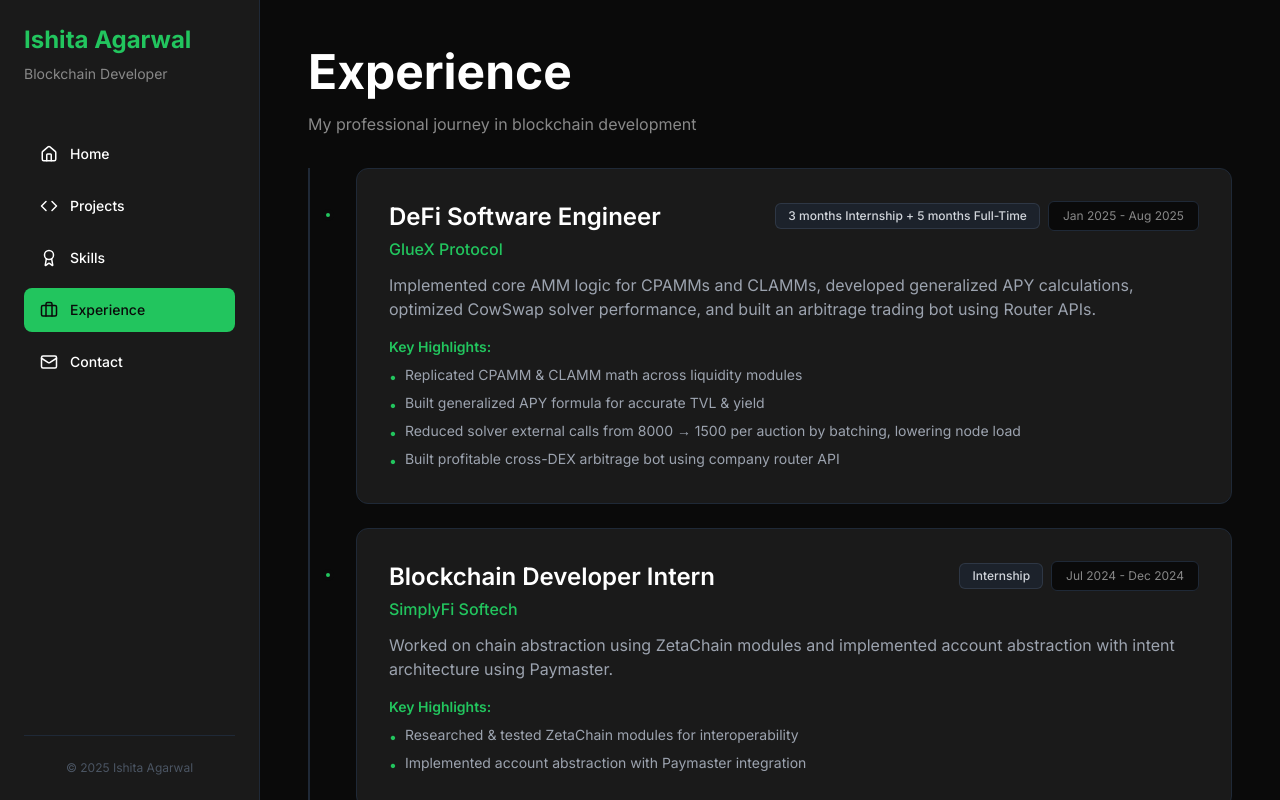
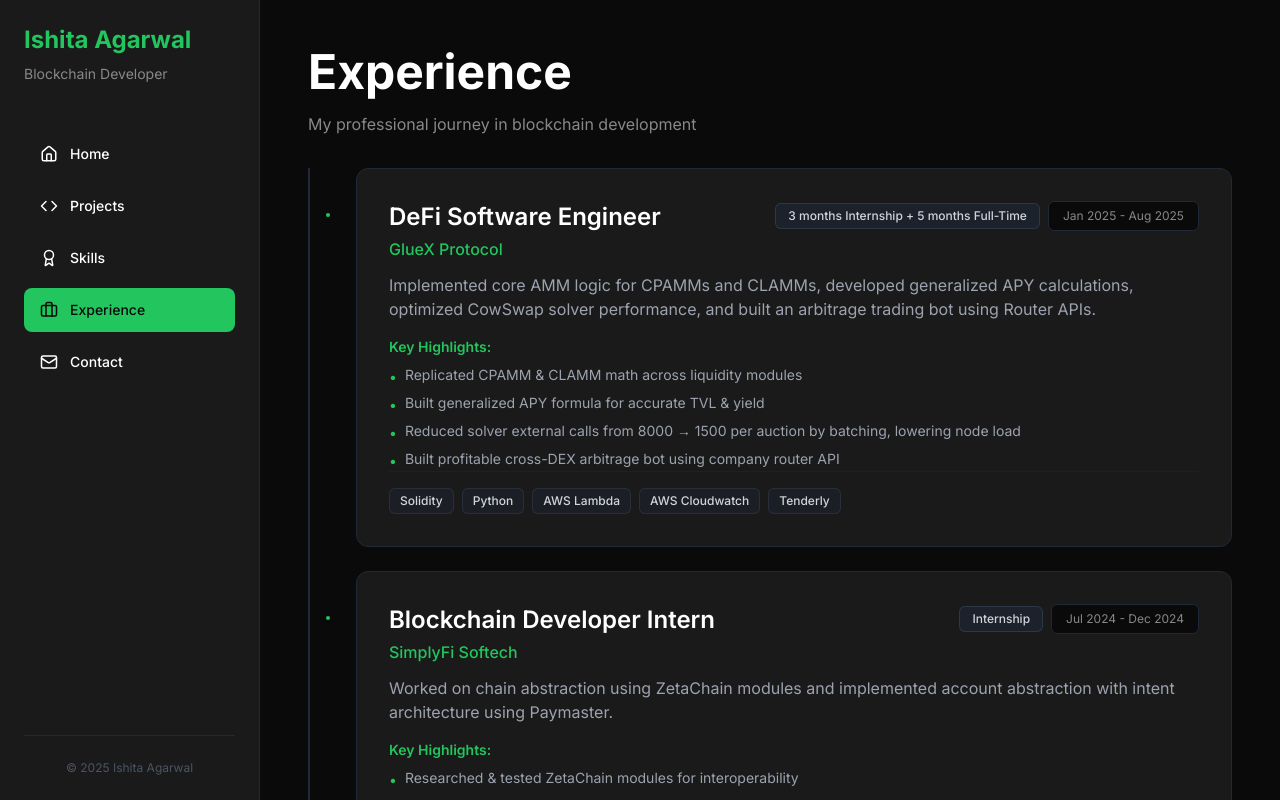
Before and after one commit to Ishita-02/Portfolio-website, a Next.js app: page /experience in a window 1280 px wide. Built offline with nearby package versions, Linux system fonts and the light colour scheme.

Commit message:
add tags for tech stack on experience

```diff
--- a/app/experience/page.tsx
+++ b/app/experience/page.tsx
@@ -13,6 +13,7 @@ export default function ExperiencePage() {
         "Reduced solver external calls from 8000 → 1500 per auction by batching, lowering node load",
         "Built profitable cross-DEX arbitrage bot using company router API",
       ],
+      techStack: ["Solidity", "Python", "AWS Lambda", "AWS Cloudwatch", "Tenderly"],
     },
     {
       role: "Blockchain Developer Intern",
@@ -25,6 +26,7 @@ export default function ExperiencePage() {
         "Researched & tested ZetaChain modules for interoperability",
         "Implemented account abstraction with Paymaster integration",
       ],
+      techStack: ["Solidity", "Javascript", "Hardhat"],
     },
     {
       role: "Full Stack Developer Intern",
@@ -39,6 +41,7 @@ export default function ExperiencePage() {
         "Developed user scoring & utility claim APIs",
         "Integrated Hotjar, Segment & Discord widgets for analytics",
       ],
+      techStack: ["Solidity", "Javascript", "Node.js", "Express.js", "MongoDB", "Postgres", "Next.js", "Segment", "Hotjar"],
     },
     {
       role: "Backend Developer",
@@ -54,39 +57,34 @@ export default function ExperiencePage() {
         "Collaborated with frontend and mobile teams to ensure seamless integration",
         "Improved code structure and reliability through refactoring and modularization",
       ],
+      techStack: ["Typescript", "Node.js", "Express.js", "MongoDB"],
     },
   ];
 
   return (
     <div>
-      {/* Responsive Typography */}
       <h1 className="text-4xl sm:text-5xl font-bold mb-4">Experience</h1>
       <p className="text-base text-muted mb-6 sm:mb-8">
         My professional journey in blockchain development
       </p>
 
       <div className="relative">
-        {/* Timeline Line: Adjusted left margin for smaller screens */}
         <div className="absolute left-4 sm:left-0 top-0 bottom-0 w-0.5 bg-gray-800"></div>
 
-        {/* Content Container: Adjusted left margin to accommodate the timeline line and dot */}
         <div className="space-y-6 ml-8 sm:ml-8 md:ml-12">
           {experiences.map((job, index) => (
             <div
               key={index}
               className="bg-card p-4 sm:p-8 rounded-xl border border-gray-800 relative hover:border-gray-700 transition-colors"
             >
-              {/* Timeline dot: Adjusted position to match the new timeline line */}
               <div className="absolute -left-4 sm:-left-[35px] top-6 sm:top-10 w-3 h-3 bg-accent rounded-full border-4 border-background"></div>
 
-              {/* Header: Title, Company, Period, Type */}
               <div className="flex flex-col sm:flex-row justify-between items-start mb-3 gap-2">
                 <div>
                   <h3 className="text-xl sm:text-2xl font-semibold mb-1">{job.role}</h3>
                   <p className="text-sm sm:text-base text-accent font-medium">{job.company}</p>
                 </div>
 
-                {/* Duration/Type Labels: Stacked vertically on mobile, side-by-side on tablet/desktop */}
                 <div className="flex flex-col sm:flex-row gap-2 sm:items-center sm:mt-0 mt-2">
                   <span className="px-3 py-1 rounded-md text-xs font-medium bg-gray-800/60 text-gray-300 border border-gray-700/70">
                     {job.type}
@@ -117,6 +115,19 @@ export default function ExperiencePage() {
                   ))}
                 </ul>
               </div>
+
+              <div className="pt-4 border-t border-gray-800/50">
+                <div className="flex flex-wrap gap-2">
+                  {job.techStack.map((tech, tIdx) => (
+                    <span
+                      key={tIdx}
+                      className="px-2.5 py-1 text-[10px] sm:text-xs font-medium rounded-md bg-gray-800/40 text-gray-300 border border-gray-700/50 hover:bg-gray-700/50 hover:border-gray-600 transition-colors cursor-default"
+                    >
+                      {tech}
+                    </span>
+                  ))}
+                </div>
+              </div>
             </div>
           ))}
         </div>
```
